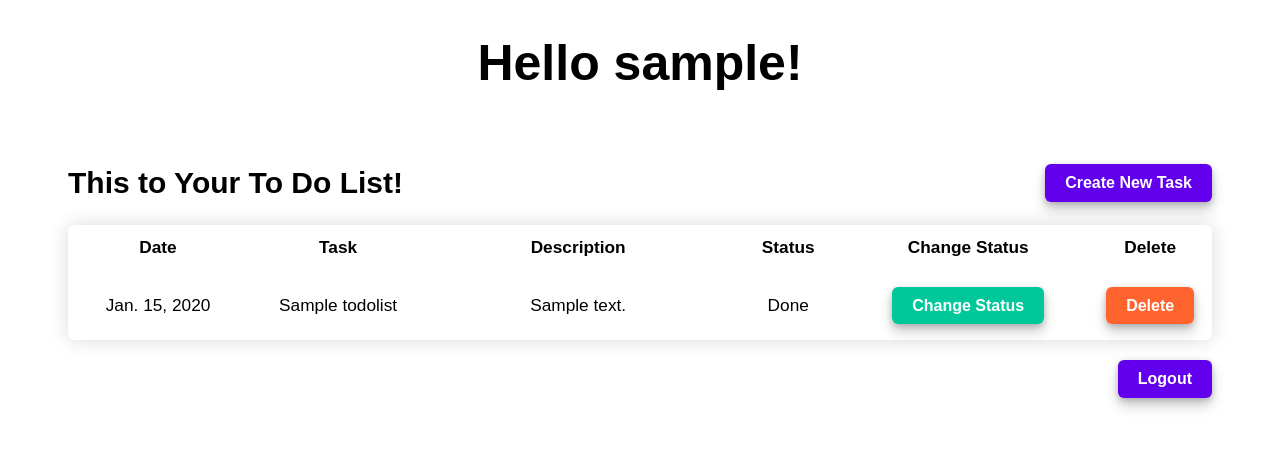
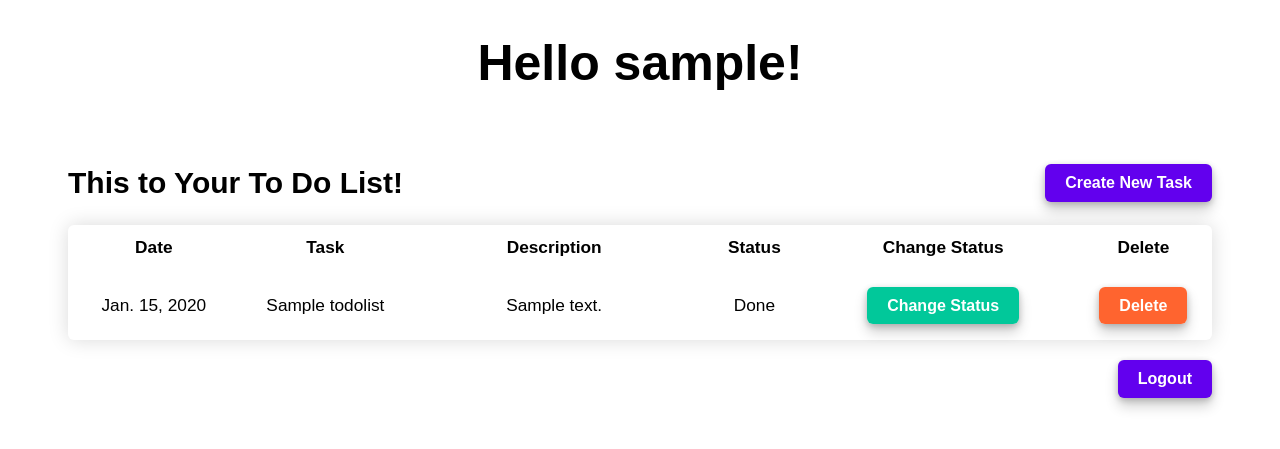
Before and after one commit to iqbaldwitama/pbp-django-assignments, a Django app: page /todolist/ in a window 1280 px wide. Shown: the top 449 px of the page. Run offline with Django 4.2, Linux system fonts and the light colour scheme; a user stored in the database is signed in; tables that the repository leaves empty hold one stand-in row (values such as "Sample post").

Commit message:
change table layout

```diff
--- a/todolist/templates/todolist.html
+++ b/todolist/templates/todolist.html
@@ -59,8 +59,8 @@
             <th style="width: 15%; font-weight: bold">Task</th>
             <th style="width: 25%; font-weight: bold">Description</th>
             <th style="width: 10%; font-weight: bold">Status</th>
-            <th style="width: 20%; font-weight: bold">Change Status</th>
-            <th style="width: 10%; font-weight: bold">Delete</th>
+            <th style="width: 23%; font-weight: bold">Change Status</th>
+            <th style="width: 13%; font-weight: bold">Delete</th>
             </tr>
             {% comment %} Tambahkan data di bawah baris ini {% endcomment %}
             {% for todo in list_of_todos %}
```
